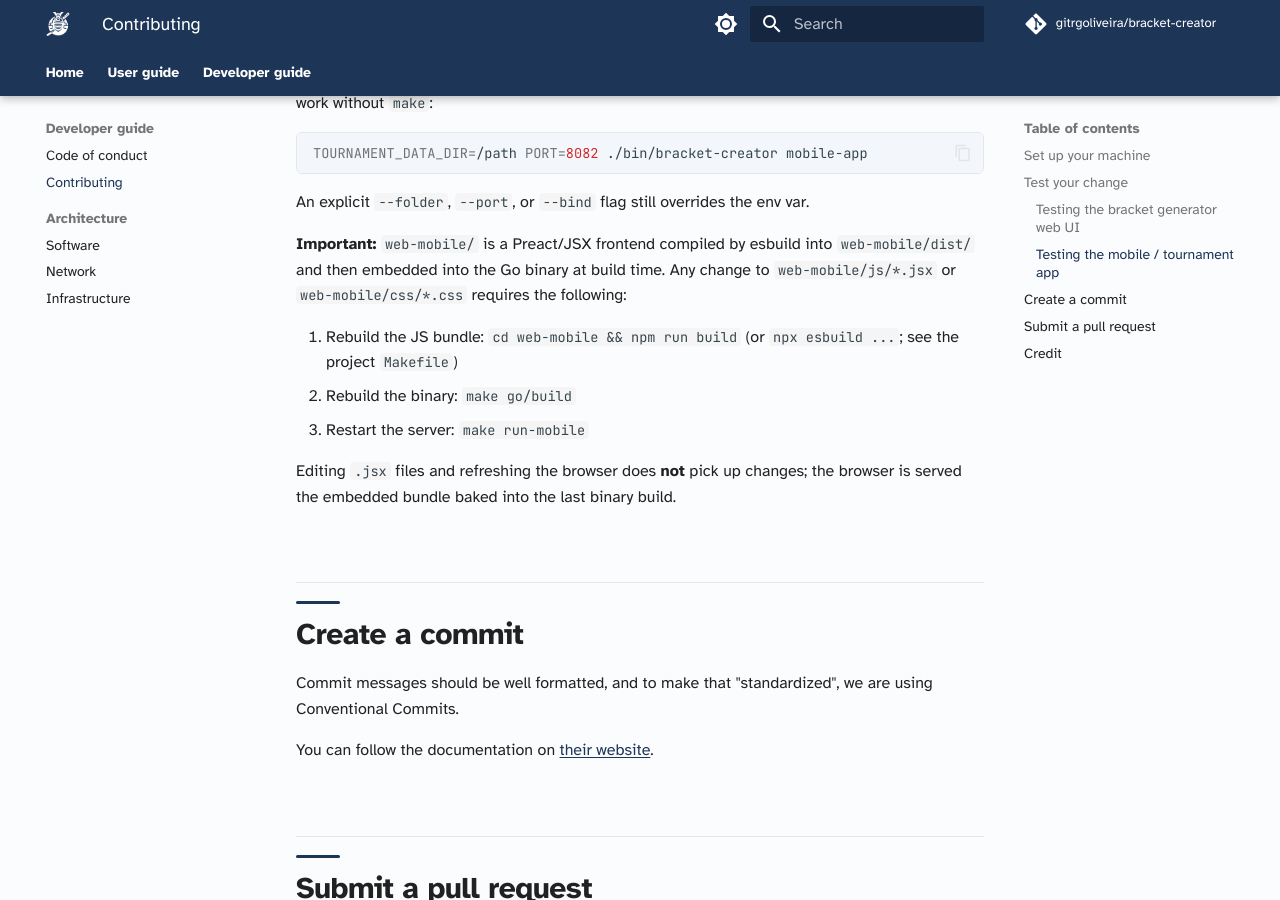
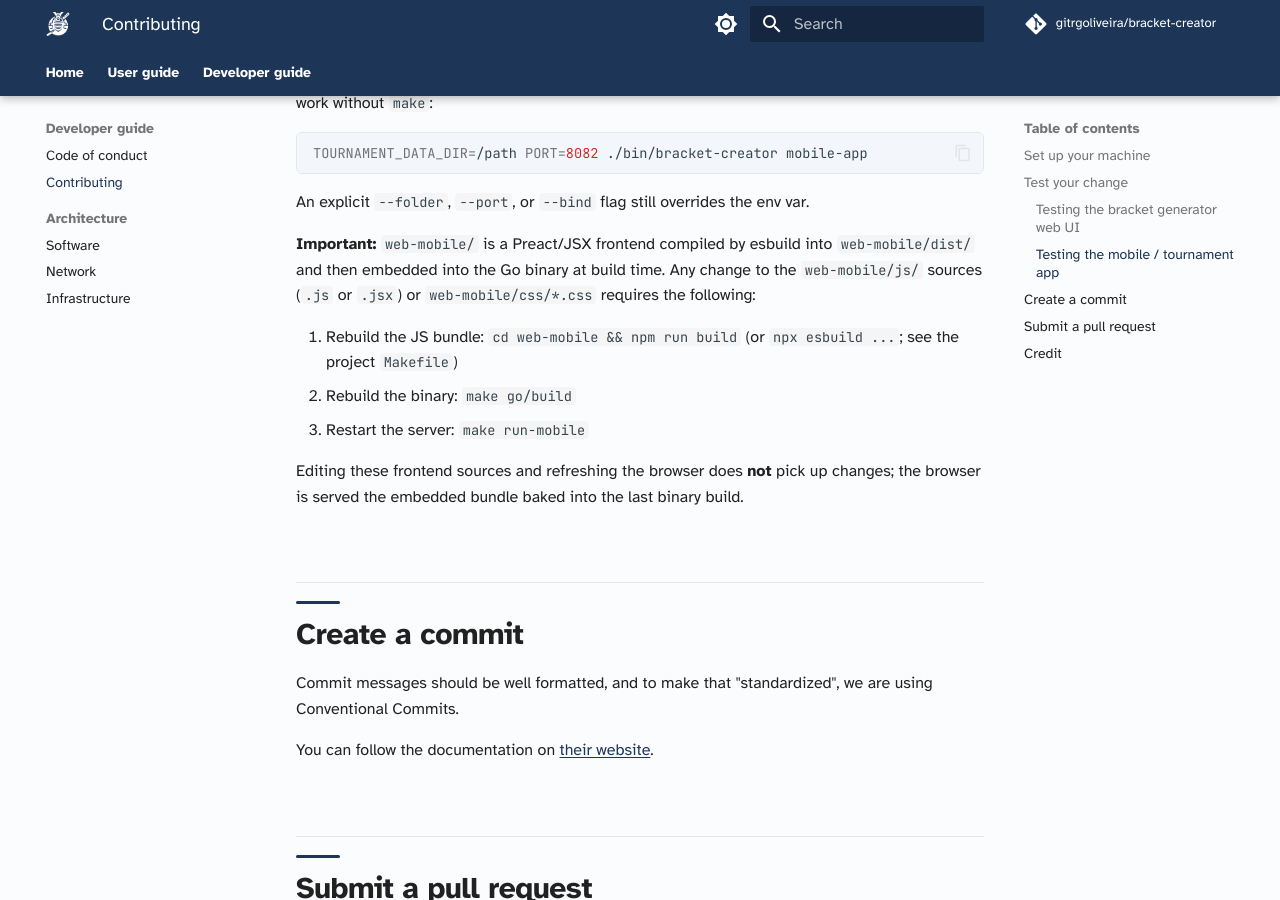
Before and after one commit to gitrgoliveira/bracket-creator, an MkDocs documentation site: the page built from docs/dev-guide/contributing.md, in a window 1280 px wide and 900 px high, scrolled down 1611 px. Built offline with MkDocs 1.6.1 and Material for MkDocs 9.7.7, drawn with Linux system fonts in a browser that asks for light colours; comment, search, counter and statistics services are not loaded.

Commit message:
docs: fix Copilot findings (contributing rebuild glob, install tar example)
- contributing.md: the round-8 fix over-corrected `*.js` -> `*.jsx`. The
  embedded bundle includes BOTH .jsx sources and .js (e.g.
  glossary_data.js), so the rebuild note now covers the whole
  web-mobile/js/ tree (.js or .jsx), not just .jsx.
- install.md release-tar example: `OS=Linux` produced a filename that
  404s (real assets are lowercase, e.g. bracket-creator_linux_x86_64.tar.gz
  per the published releases and .goreleaser's {{ .Os }}); changed to
  `OS=linux`. Also moved `-C /usr/local/bin` before the `bracket-creator`
  member so tar extracts into /usr/local/bin rather than the current dir.

Co-Authored-By: Claude Opus 4.8 <noreply@anthropic.com>

```diff
--- a/docs/dev-guide/contributing.md
+++ b/docs/dev-guide/contributing.md
@@ -73,13 +73,13 @@ TOURNAMENT_DATA_DIR=/path PORT=8082 ./bin/bracket-creator mobile-app
 
 An explicit `--folder`, `--port`, or `--bind` flag still overrides the env var.
 
-**Important:** `web-mobile/` is a Preact/JSX frontend compiled by esbuild into `web-mobile/dist/` and then embedded into the Go binary at build time. Any change to `web-mobile/js/*.jsx` or `web-mobile/css/*.css` requires the following:
+**Important:** `web-mobile/` is a Preact/JSX frontend compiled by esbuild into `web-mobile/dist/` and then embedded into the Go binary at build time. Any change to the `web-mobile/js/` sources (`.js` or `.jsx`) or `web-mobile/css/*.css` requires the following:
 
 1. Rebuild the JS bundle: `cd web-mobile && npm run build` (or `npx esbuild ...`; see the project `Makefile`)
 2. Rebuild the binary: `make go/build`
 3. Restart the server: `make run-mobile`
 
-Editing `.jsx` files and refreshing the browser does **not** pick up changes; the browser is served the embedded bundle baked into the last binary build.
+Editing these frontend sources and refreshing the browser does **not** pick up changes; the browser is served the embedded bundle baked into the last binary build.
 
 ## Create a commit
 
```
Also changed, not shown: docs/user-guide/install/install.md (+2 -2 lines).
